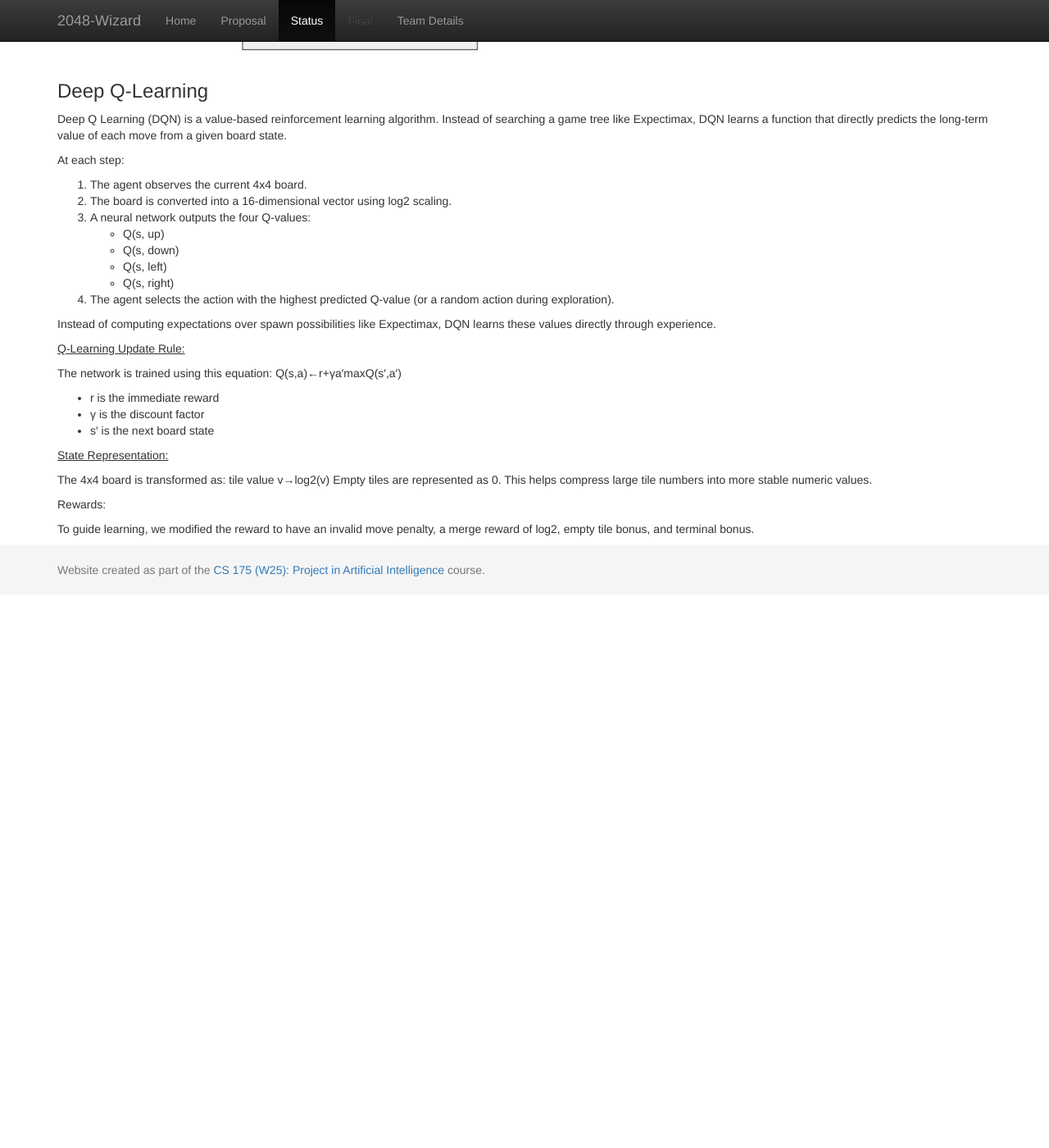
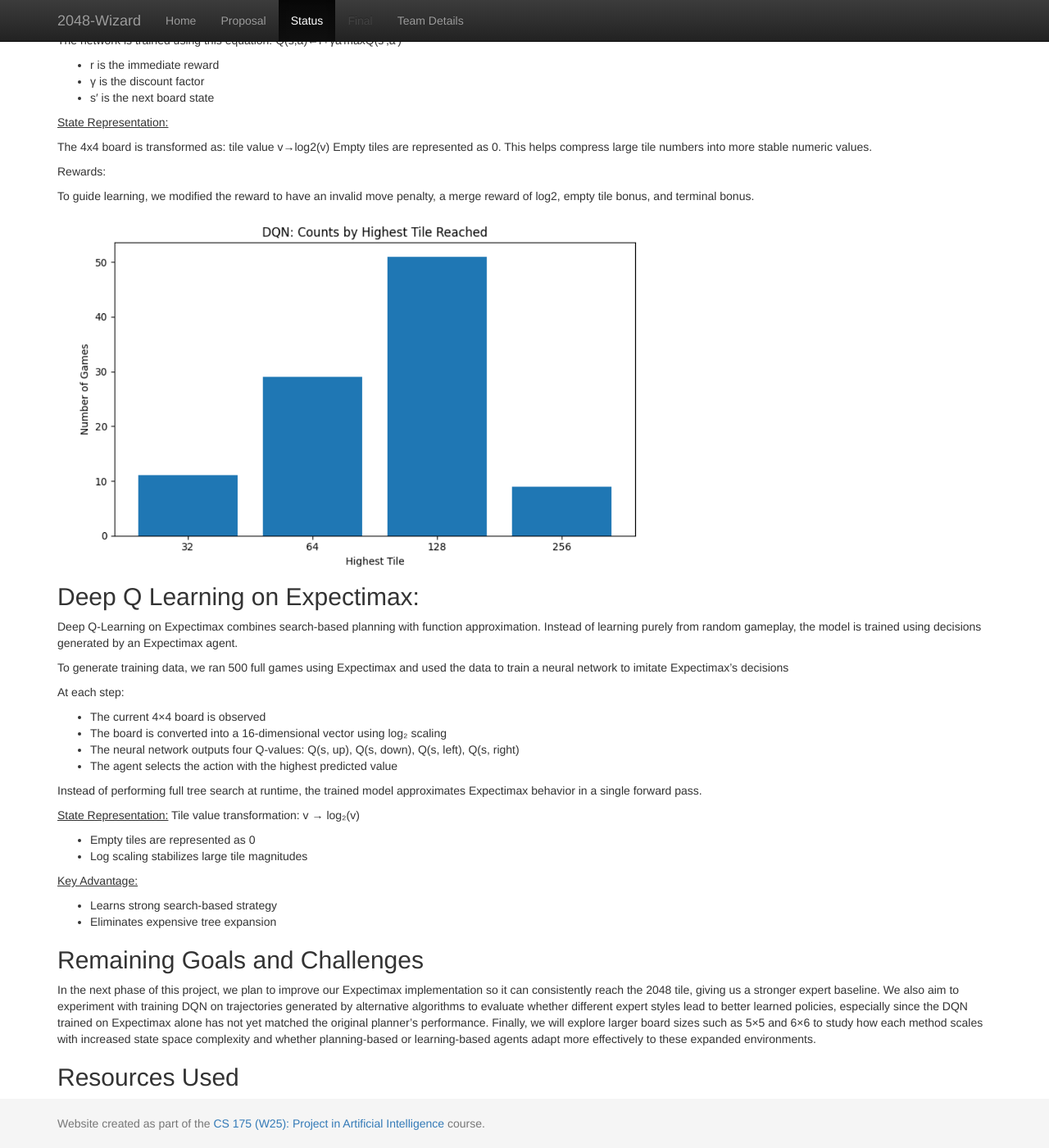
Before and after one commit to sidgupta04/2048-Wizard, a Jekyll site: the page built from docs/status.md, in a window 1280 px wide and 1400 px high, scrolled down 1955 px. Shown: the whole window at 82% size. Built offline with Jekyll 4.4.1, drawn with Linux system fonts in a browser that asks for light colours; formulas are drawn with MathJax 3; before the commit the page ends 2680 px from its top, so only the background shows below that.

Commit message:
Update status.md with detailed project overview

```diff
--- a/docs/status.md
+++ b/docs/status.md
@@ -27,7 +27,7 @@ Expectimax is an algorithm based on MiniMax, which is a tree based algorithm des
 
 To account for this, expectimax incorporates an average tile as the opposing player, which models the average of different possibilities for spawn locations and spawn values (2 with 90% chance and 4 with 10% chance). Using a scoring function, each hypothetical board state is given a score, determined by various heuristics. These board scores are averaged across possibilities to attain a chance node score which is inserted into the tree.
 
-![The tree is then traversed to a certain depth (we found depth 3 to be the best balance of performance and accuracy in our case) to choose the move that maximizes score.](./ExpectimaxGraph.png)
+<img src="ExpectimaxGraph.png" width="65%">
 
 ### Deep Q-Learning
 Deep Q Learning (DQN) is a value-based reinforcement learning algorithm. Instead of searching a game tree like Expectimax, DQN learns a function that directly predicts the long-term value of each move from a given board state.
@@ -60,3 +60,36 @@ Empty tiles are represented as 0. This helps compress large tile numbers into mo
 Rewards:
 
 To guide learning, we modified the reward to have an invalid move penalty, a merge reward of log2, empty tile bonus, and terminal bonus.
+
+<img src="DQNHighestTileReached.png" width="65%">
+
+## Deep Q Learning on Expectimax:
+
+Deep Q-Learning on Expectimax combines search-based planning with function approximation.
+Instead of learning purely from random gameplay, the model is trained using decisions generated by an Expectimax agent.
+
+To generate training data, we ran 500 full games using Expectimax and used the data to train a neural network to imitate Expectimax’s decisions
+
+At each step:
+- The current 4×4 board is observed
+- The board is converted into a 16-dimensional vector using log₂ scaling
+- The neural network outputs four Q-values:
+Q(s, up), Q(s, down), Q(s, left), Q(s, right)
+- The agent selects the action with the highest predicted value
+
+Instead of performing full tree search at runtime, the trained model approximates Expectimax behavior in a single forward pass.
+
+<u>State Representation:</u>
+Tile value transformation:
+v → log₂(v)
+- Empty tiles are represented as 0
+- Log scaling stabilizes large tile magnitudes
+
+<u>Key Advantage:</u>
+- Learns strong search-based strategy
+- Eliminates expensive tree expansion
+
+## Remaining Goals and Challenges
+In the next phase of this project, we plan to improve our Expectimax implementation so it can consistently reach the 2048 tile, giving us a stronger expert baseline. We also aim to experiment with training DQN on trajectories generated by alternative algorithms to evaluate whether different expert styles lead to better learned policies, especially since the DQN trained on Expectimax alone has not yet matched the original planner’s performance. Finally, we will explore larger board sizes such as 5×5 and 6×6 to study how each method scales with increased state space complexity and whether planning-based or learning-based agents adapt more effectively to these expanded environments.
+
+## Resources Used
```
